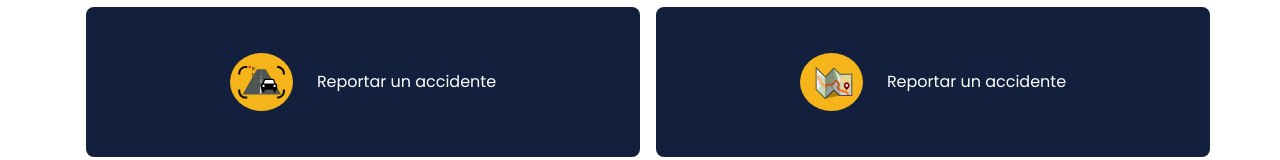
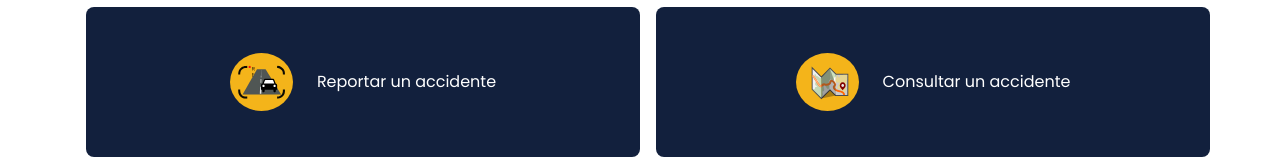
Before and after one commit to HDP115-UES/frontend, a React (Create React App) app: page / in a window 1280 px wide. Shown: the part 462-622 px from the top of the page. Built offline with nearby package versions, Linux system fonts and the light colour scheme.

Commit message:
Text card fixed

```diff
--- a/src/Pages/Principal/homePage.jsx
+++ b/src/Pages/Principal/homePage.jsx
@@ -23,7 +23,7 @@ export const HomePage = () => {
             <Row className="containerReport">
               <Col className="d-flex align-items-center justify-content-center">
                 <img src={getAccident}></img>{" "}
-                <span className="ms-4">Reportar un accidente</span>
+                <span className="ms-4">Consultar un accidente</span>
               </Col>
             </Row>
           </Col>
```
